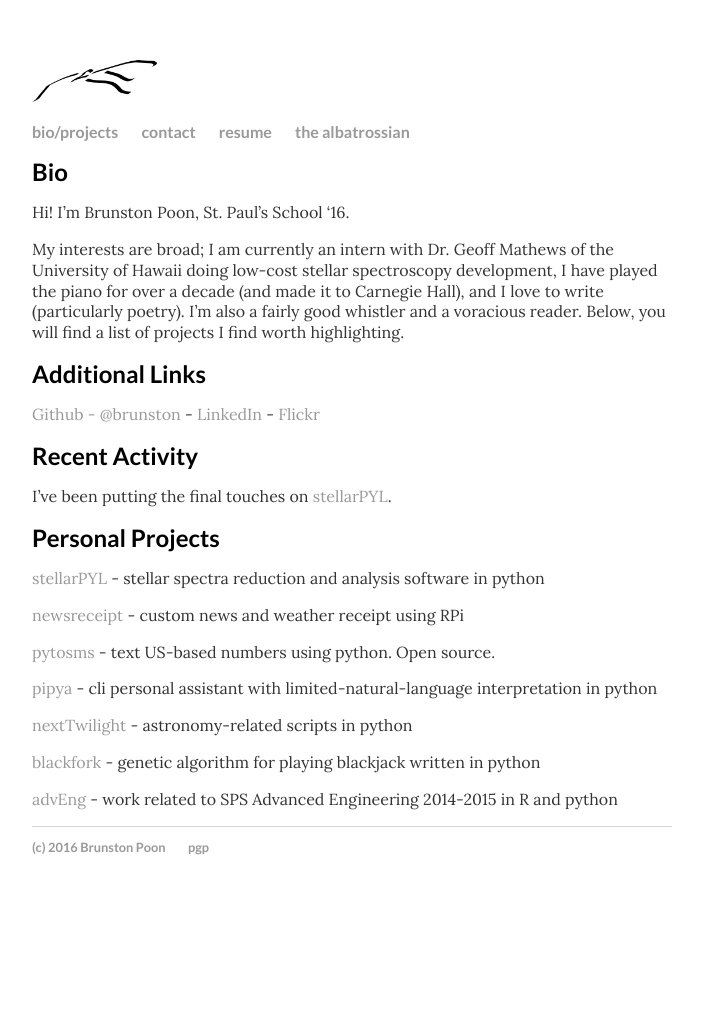
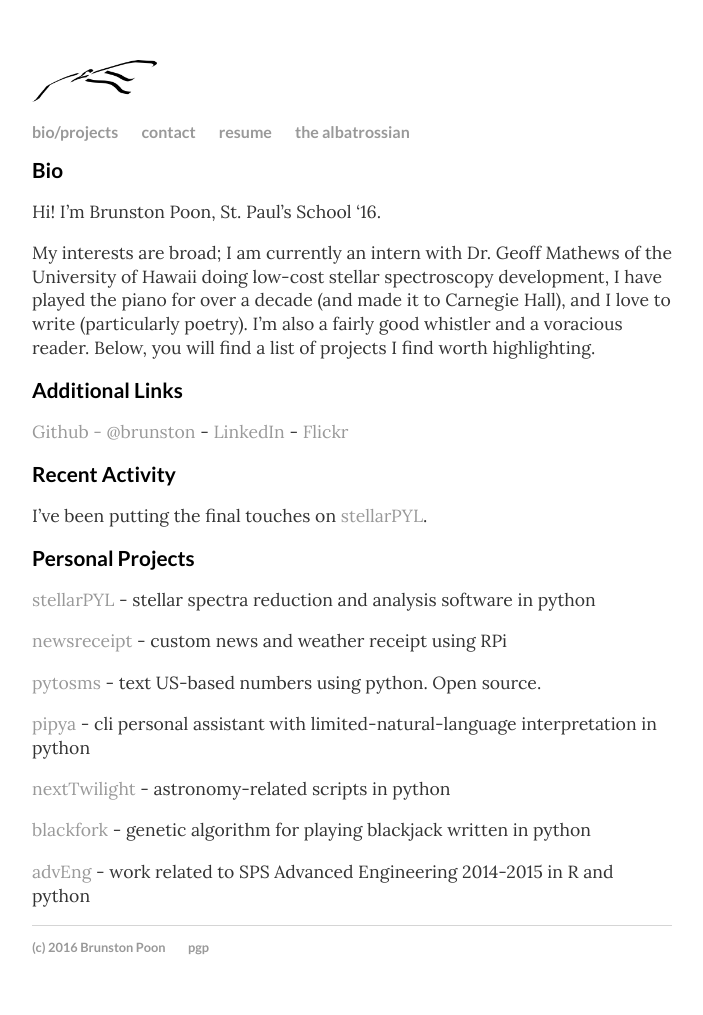
Before and after one commit to brupoon/brunstonio, a Jekyll site: the page built from index.md, in a window 1280 px wide. Shown: the whole page, without its empty margins (288-991 px from the left). Built offline with Jekyll 4.4.1, drawn with Linux system fonts in a browser that asks for light colours; before the commit the page ends 915 px from its top, so only the background shows below that.

```diff
--- a/css/main.css
+++ b/css/main.css
@@ -22,14 +22,14 @@ a:hover {
     text-decoration: underline;
 }
 h1 {
-    font-size: 1.5em;
+    font-size: 1.3em;
     font-family: 'Lato', sans-serif;
     font-weight: 700, bold;
 }
 p {
-    font-size: 1.0em;
+    font-size: 1.1em;
     font-family: 'Lora', serif;
-    line-height: 1.3em;
+    line-height: 1.35em;
     color: #333;
 }
 footer {
```
Also changed, not shown: resume/index.md (added, +6 -0 lines), 1 other file.
